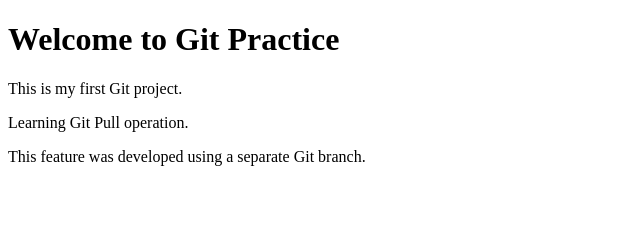
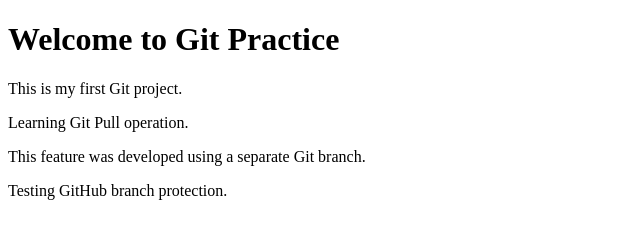
Before and after one commit to Sathwikreddy777/Git-Practice, a plain HTML site: page index.html in a window 1280 px wide. Shown: the whole page, without its empty margins (0-640 px from the left). Drawn offline with Linux system fonts and the light colour scheme.

Commit message:
Test branch protection

```diff
--- a/index.html
+++ b/index.html
@@ -8,5 +8,6 @@
     <p>This is my first Git project.</p>
     <p>Learning Git Pull operation.</p>
     <p>This feature was developed using a separate Git branch.</p>
+    <p>Testing GitHub branch protection.</p>
 </body>
 </html>
```
